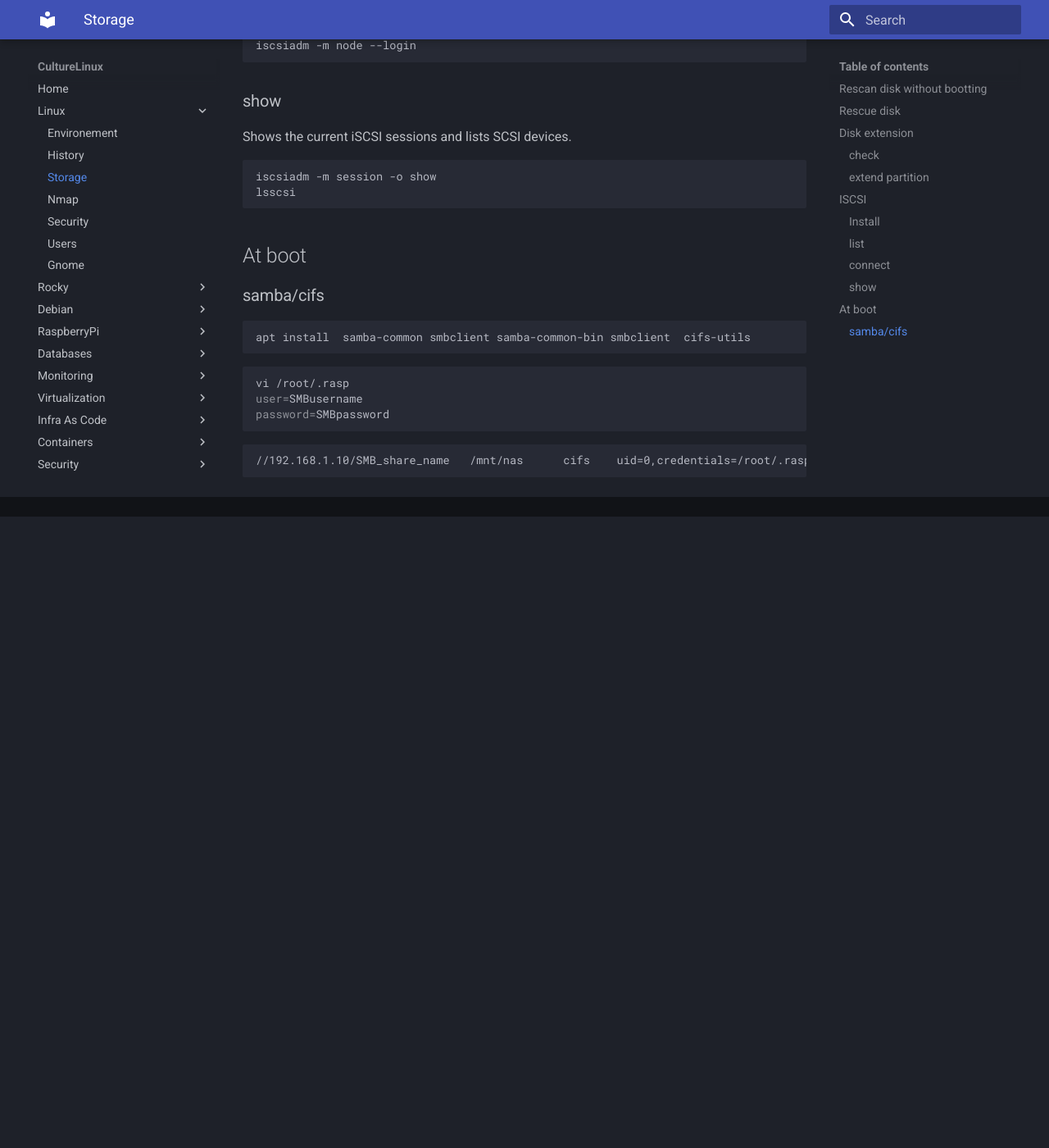
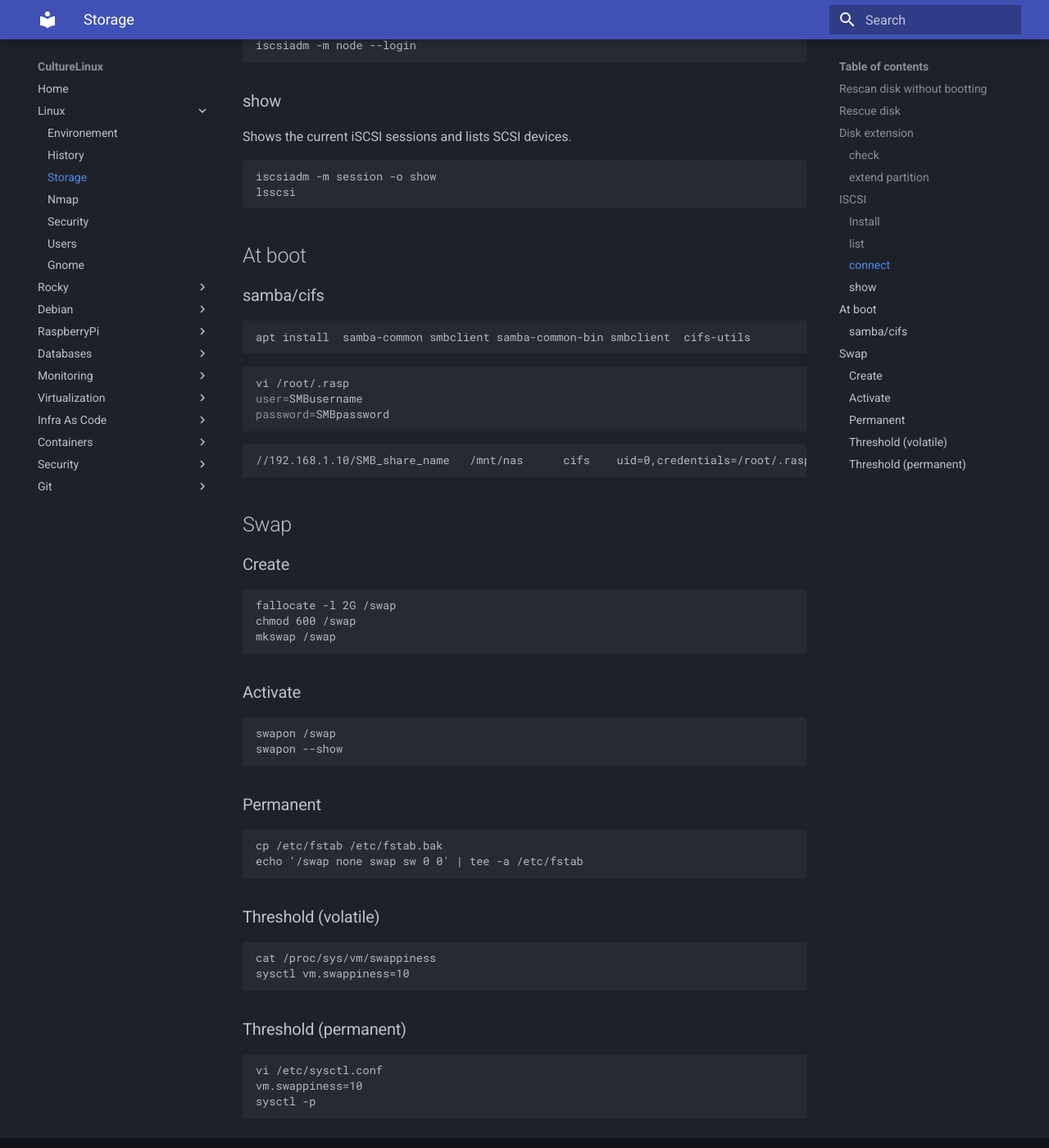
Before and after one commit to CultureLinux/doc, an MkDocs documentation site: the page built from docs/linux/storage.md, in a window 1280 px wide and 1400 px high, scrolled down 2265 px. Shown: the whole window at 82% size. Built offline with MkDocs 1.6.1 and Material for MkDocs 9.7.7, drawn with Linux system fonts in a browser that asks for light colours; before the commit the page ends 2895 px from its top, so only the background shows below that.

Commit message:
Add swap

````diff
--- a/docs/linux/storage.md
+++ b/docs/linux/storage.md
@@ -99,3 +99,22 @@
 ```
 //192.168.1.10/SMB_share_name   /mnt/nas      cifs    uid=0,credentials=/root/.rasp,iocharset=utf8,vers=3.0,noperm,noserverino,nofail  0 0
 ```
+
+## Swap
+### Create
+    fallocate -l 2G /swap
+    chmod 600 /swap
+    mkswap /swap
+### Activate
+    swapon /swap
+    swapon --show
+### Permanent
+    cp /etc/fstab /etc/fstab.bak
+    echo '/swap none swap sw 0 0' | tee -a /etc/fstab
+### Threshold (volatile)
+    cat /proc/sys/vm/swappiness
+    sysctl vm.swappiness=10
+### Threshold (permanent)
+    vi /etc/sysctl.conf
+    vm.swappiness=10
+    sysctl -p
````
Also changed, not shown: docs/monitoring/icinga.md (+8 -7 lines).
